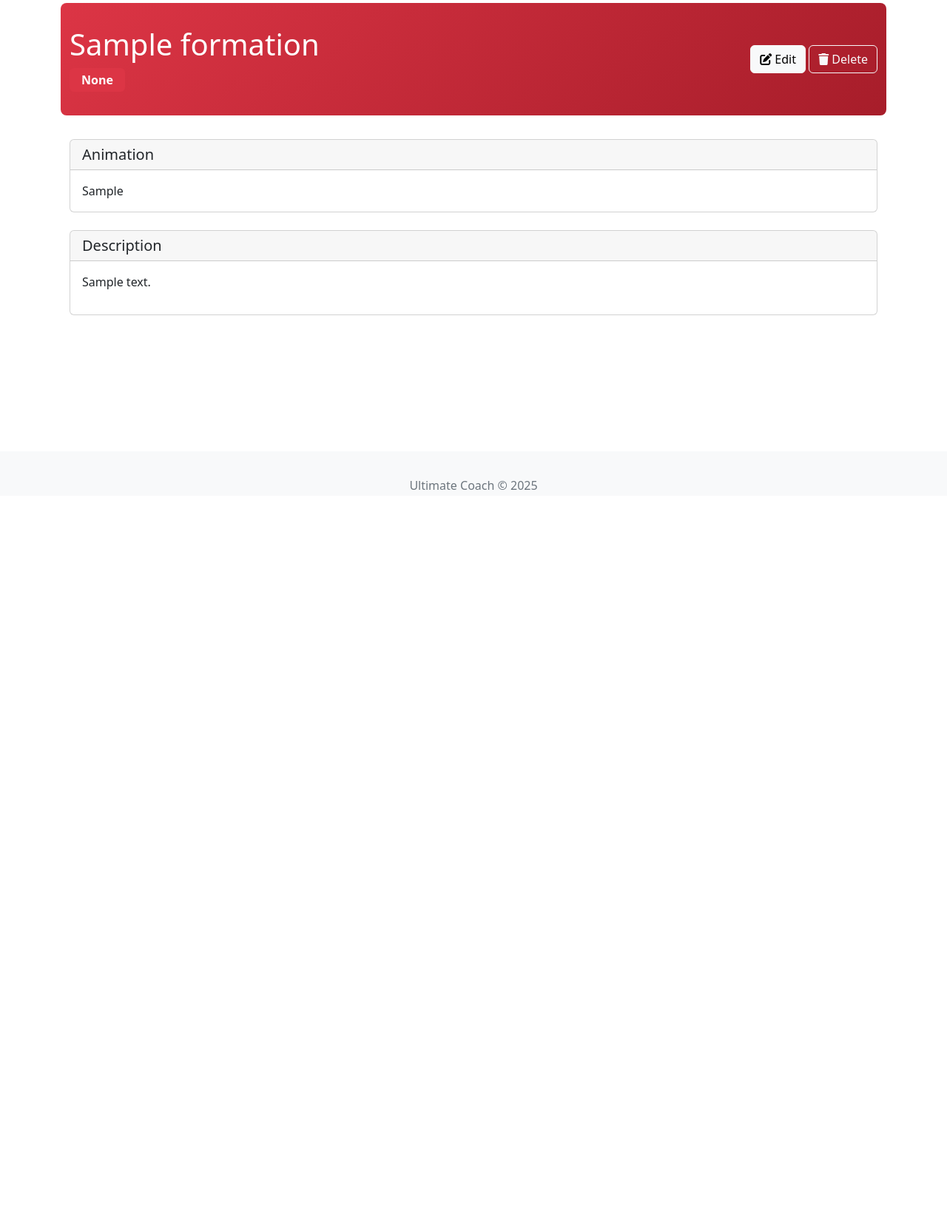
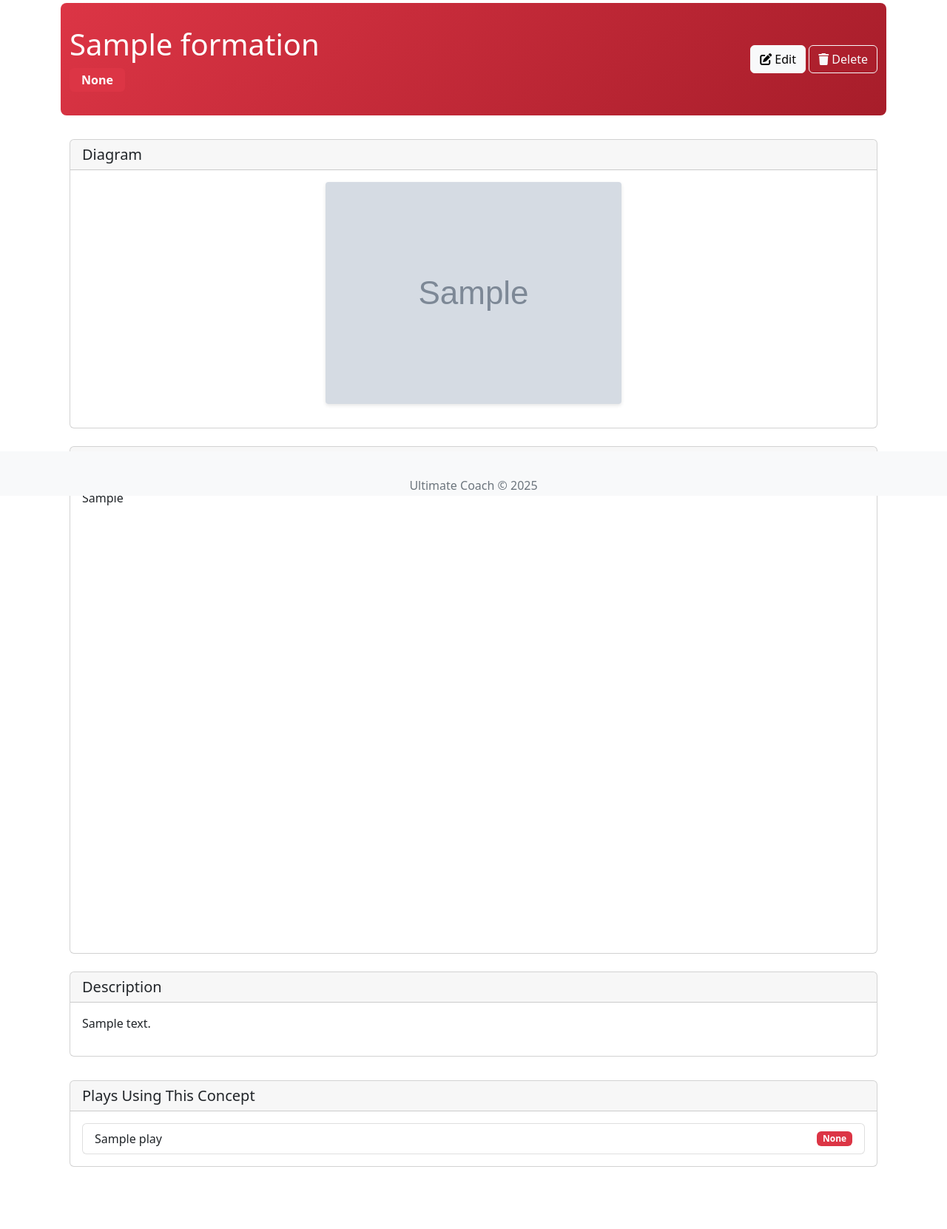
Before and after one commit to kspruce/ultimatecoachrr, a Flask app: page /playbook/formation/1 in a window 1280 px wide. Shown: the part 130-1791 px from the top of the page at 74% size. Before the commit the page ends 792 px from the top, so only its background shows below. Run offline with Flask 3, Linux system fonts and the light colour scheme; a user stored in the database is signed in; tables that the repository leaves empty hold one stand-in row (values such as "Sample post"); grey boxes marked "Sample" are stand-in pictures; parts of the project's set-up code (start-up, migrations or seed data) failed here and were passed over; some libraries are stand-ins or nearby versions.

Commit message:
Update Playbook

```diff
--- a/app/templates/playbook/view_formation.html
+++ b/app/templates/playbook/view_formation.html
@@ -3,7 +3,7 @@
 {% block styles %}
 {{ super() }}
 <style>
-    .formation-header {
+    .concept-header {
         background: linear-gradient(135deg,
             {% if formation.type == 'offense' %}#007bff, #0056b3{% else %}#dc3545, #a71d2a{% endif %});
         color: white;
@@ -12,7 +12,7 @@
         border-radius: 8px;
     }
 
-    .formation-badge {
+    .concept-badge {
         font-size: 1rem;
         padding: 0.5rem 1rem;
     }
@@ -26,6 +26,32 @@
 
     .description-card {
         margin-bottom: 2rem;
+    }
+
+    .concept-image {
+        max-width: 100%;
+        height: auto;
+        border-radius: 4px;
+        margin-bottom: 1rem;
+        box-shadow: 0 2px 5px rgba(0,0,0,0.1);
+    }
+
+    .embed-container {
+        position: relative;
+        padding-bottom: 56.25%; /* 16:9 aspect ratio */
+        height: 0;
+        overflow: hidden;
+        max-width: 100%;
+        margin-bottom: 1rem;
+    }
+
+    .embed-container iframe {
+        position: absolute;
+        top: 0;
+        left: 0;
+        width: 100%;
+        height: 100%;
+        border: 0;
     }
 
     /* Markdown styling */
@@ -98,6 +124,18 @@
         height: auto;
         margin-bottom: 1rem;
     }
+
+    /* Mobile optimization */
+    @media (max-width: 768px) {
+        .btn {
+            padding: 0.6rem 1rem;
+            margin-bottom: 0.5rem;
+        }
+
+        .card {
+            margin-bottom: 1rem;
+        }
+    }
 </style>
 {% endblock %}
 
@@ -112,11 +150,11 @@
         </div>
     </div>
 
-    <!-- Formation Header -->
-    <div class="row formation-header align-items-center">
+    <!-- Concept Header -->
+    <div class="row concept-header align-items-center">
         <div class="col-md-8">
             <h1>{{ formation.name }}</h1>
-            <span class="badge bg-{{ 'primary' if formation.type == 'offense' else 'danger' }} formation-badge">
+            <span class="badge bg-{{ 'primary' if formation.type == 'offense' else 'danger' }} concept-badge">
                 {{ formation.type|title }}
             </span>
         </div>
@@ -127,7 +165,7 @@
             </a>
             {% if current_user.is_admin %}
                 <button type="button" class="btn btn-outline-light"
-                        data-bs-toggle="modal" data-bs-target="#deleteFormationModal">
+                        data-bs-toggle="modal" data-bs-target="#deleteConceptModal">
                     <i class="fas fa-trash"></i> Delete
                 </button>
             {% endif %}
@@ -135,8 +173,20 @@
     </div>
 
     <div class="row">
-        <!-- Formation Details -->
+        <!-- Concept Details -->
         <div class="col-12">
+            <!-- Diagram/Image -->
+            {% if formation.imgur_url %}
+                <div class="card mb-4">
+                    <div class="card-header">
+                        <h5 class="mb-0">Diagram</h5>
+                    </div>
+                    <div class="card-body text-center">
+                        <img src="{{ formation.imgur_url }}" alt="{{ formation.name }} diagram" class="concept-image">
+                    </div>
+                </div>
+            {% endif %}
+
             <!-- Animation/Video -->
             {% if formation.ultiplay_embed %}
                 <div class="card mb-4">
@@ -167,13 +217,32 @@
                     </div>
                 </div>
             </div>
+
+            <!-- Plays using this concept -->
+            {% if formation.plays %}
+                <div class="card mb-4">
+                    <div class="card-header">
+                        <h5 class="mb-0">Plays Using This Concept</h5>
+                    </div>
+                    <div class="card-body">
+                        <div class="list-group">
+                            {% for play in formation.plays %}
+                                <a href="{{ url_for('playbook.view_play', play_id=play.id) }}" class="list-group-item list-group-item-action d-flex justify-content-between align-items-center">
+                                    {{ play.name }}
+                                    <span class="badge bg-{{ 'primary' if play.type == 'offense' else 'danger' }}">{{ play.type|title }}</span>
+                                </a>
+                            {% endfor %}
+                        </div>
+                    </div>
+                </div>
+            {% endif %}
         </div>
     </div>
 </div>
 
 {% if current_user.is_admin %}
     <!-- Delete Modal -->
-    <div class="modal fade" id="deleteFormationModal" tabindex="-1">
+    <div class="modal fade" id="deleteConceptModal" tabindex="-1">
         <div class="modal-dialog">
             <div class="modal-content">
                 <div class="modal-header">
@@ -211,6 +280,16 @@ document.addEventListener('DOMContentLoaded', function() {
     var tooltipList = tooltipTriggerList.map(function (tooltipTriggerEl) {
         return new bootstrap.Tooltip(tooltipTriggerEl)
     });
+
+    // Fix image loading issues
+    document.querySelectorAll('.concept-image').forEach(img => {
+        img.addEventListener('error', function() {
+            this.onerror = null;
+            this.src = '/static/images/placeholder-image.png'; // Replace with your placeholder image path
+            this.alt = 'Image not available';
+            this.classList.add('img-error');
+        });
+    });
 });
 </script>
 {% endblock %}
```
